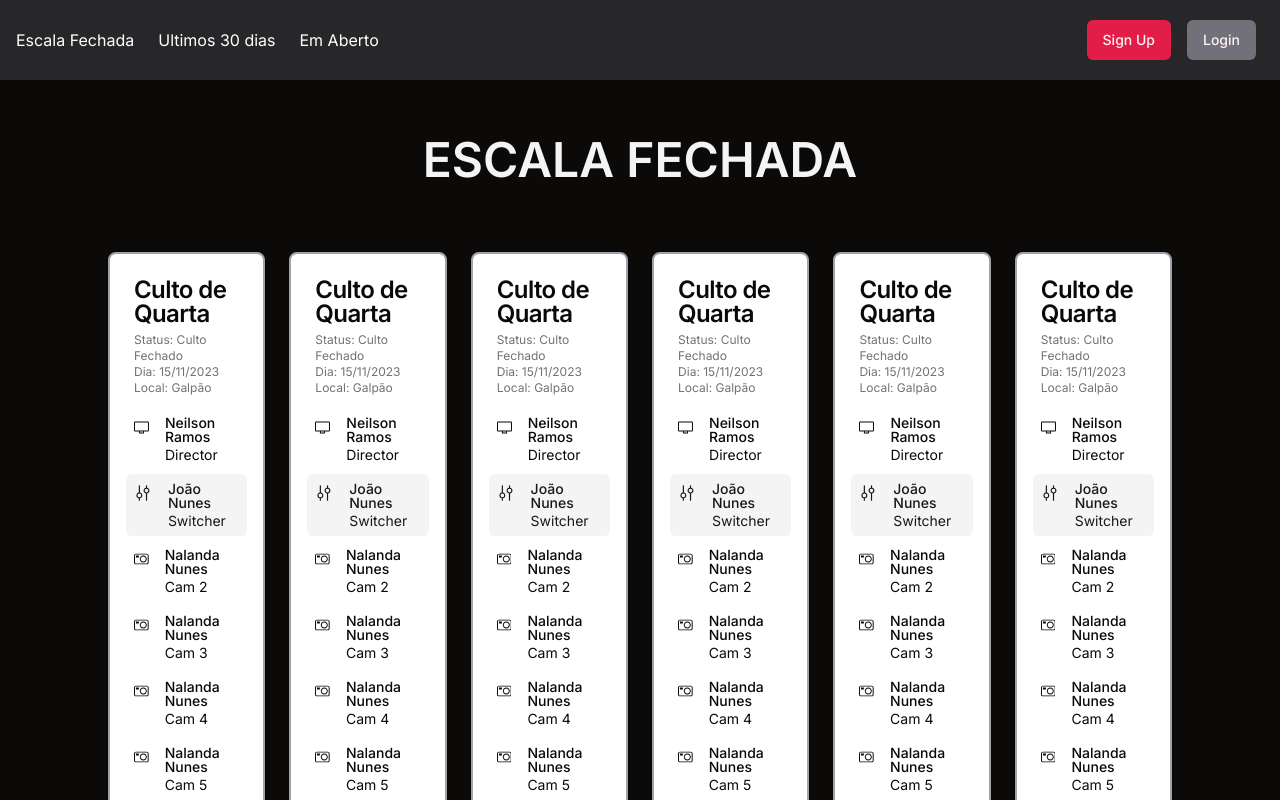
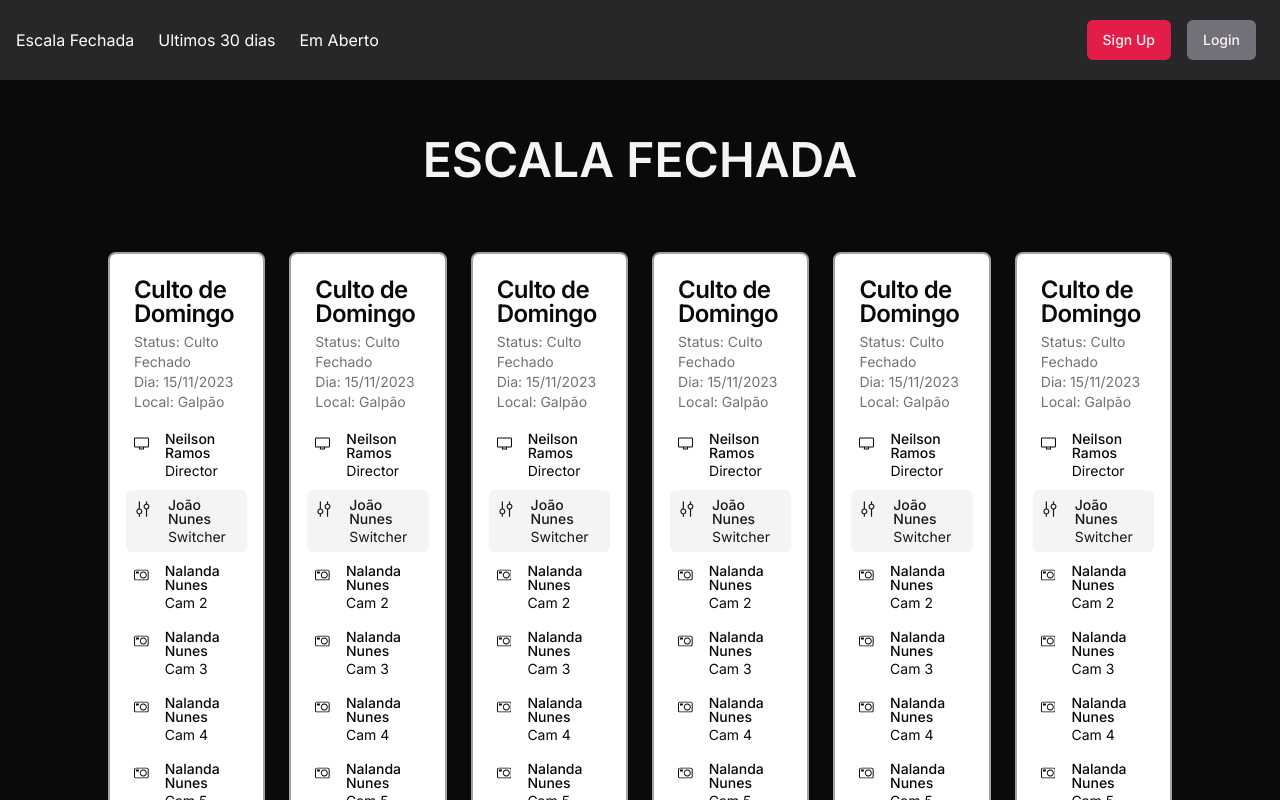
Before and after one commit to Dev-JosemarJunior/TransmissaoPIBB, a Next.js app: page / in a window 1280 px wide. Shown: the top 800 px of the page. Built offline with nearby package versions, Linux system fonts and the light colour scheme.

Commit message:
feature: added 'ultimos 30 dias' page and errors fixed

```diff
--- /dev/null
+++ b/src/app/Ultimos30Dias/page.tsx
@@ -0,0 +1,15 @@
+import Image from "next/image";
+
+function Ultimos30Dias() {
+  return (
+    <main className="flex min-h-screen flex-col items-center justify-between p-24">
+      <div className="z-10 w-full max-w-5xl items-center justify-between font-mono text-sm lg:flex">
+        <p className="fixed left-0 top-0 flex w-full justify-center border-b border-gray-300 bg-gradient-to-b from-zinc-200 pb-6 pt-8 backdrop-blur-2xl dark:border-neutral-800 dark:bg-zinc-800/30 dark:from-inherit lg:static lg:w-auto  lg:rounded-xl lg:border lg:bg-gray-200 lg:p-4 lg:dark:bg-zinc-800/30">
+          Últimos 30 dias
+        </p>
+      </div>
+    </main>
+  )
+}
+
+export default Ultimos30Dias;
--- a/src/components/servicecard.tsx
+++ b/src/components/servicecard.tsx
@@ -34,13 +34,13 @@
   HTMLDivElement,
   React.HTMLAttributes<HTMLDivElement>
 >(({ className, ...props }, ref) => (
-  <Card className="m-2 md:m-3 border-zinc-400 border-2">
+  <Card className="m-2 border-2 border-zinc-400 md:m-3">
     <CardHeader className="pb-3">
-      <CardTitle>Culto de Quarta</CardTitle>
+      <CardTitle>Culto de Domingo</CardTitle>
       <CardDescription>
-        <p className="text-xs">Status: Culto Fechado</p>
-        <p className="text-xs">Dia: 15/11/2023</p>
-        <p className="text-xs">Local: Galpão</p>
+        Status: Culto Fechado<br/>
+        Dia: 15/11/2023<br/>
+        Local: Galpão
       </CardDescription>
     </CardHeader>
     <CardContent className="grid gap-1">
--- a/src/components/ui/header.tsx
+++ b/src/components/ui/header.tsx
@@ -12,17 +12,17 @@
             {/* <Logo /> */}
             <ul className="hidden gap-x-6 text-white md:flex">
               <li>
-                <Link href="/about">
+                <Link href="/">
                   <p>Escala Fechada</p>
                 </Link>
               </li>
               <li>
-                <Link href="/services">
+                <Link href="/Ultimos30Dias">
                   <p>Ultimos 30 dias</p>
                 </Link>
               </li>
               <li>
-                <Link href="/contacts">
+                <Link href="/EventosAbertos">
                   <p>Em Aberto</p>
                 </Link>
               </li>
```
